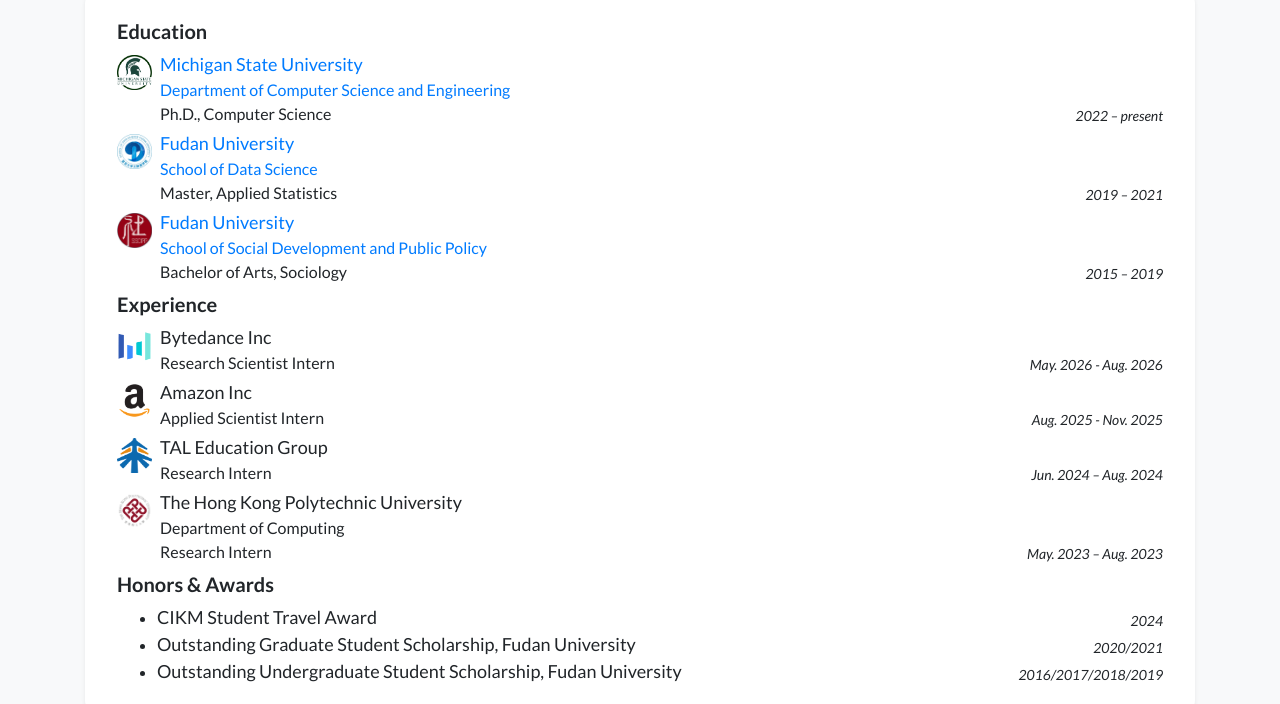
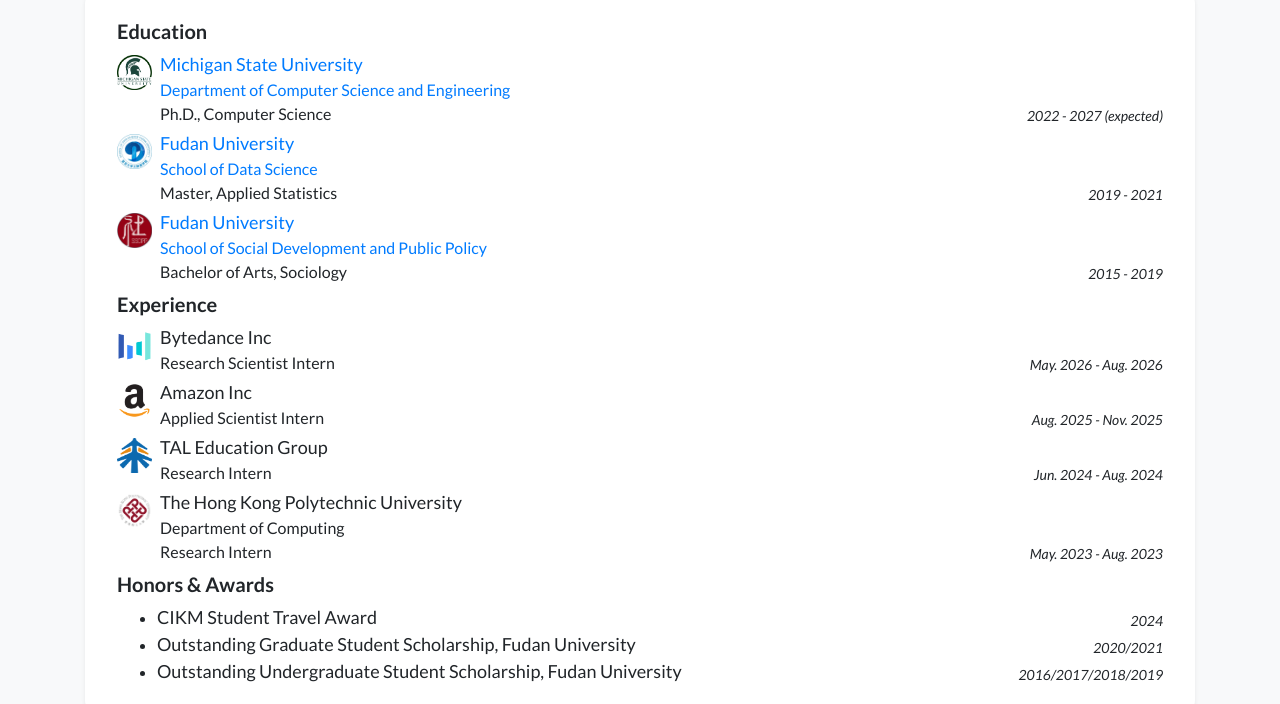
Before and after one commit to KorbinY/korbiny.github.io, a Jekyll site: the page built from index.html, in a window 1280 px wide. Shown: the part 500-1204 px from the top of the page. Built offline with Jekyll 4.4.1, drawn with Linux system fonts in a browser that asks for light colours; nearby versions of some CDN libraries; a style sheet for code colours, icons or effects is not loaded.

Commit message:
update profile 26 summer

```diff
--- a/_data/profile.yml
+++ b/_data/profile.yml
@@ -58,7 +58,7 @@ education:
   position: Ph.D., Computer Science
   dept: Department of Computer Science and Engineering
   dlink: https://engineering.msu.edu/about/departments/cse/about
-  date: 2022 – present
+  date: 2022 - 2027 (expected)
 
 - name: Fudan University
   nlink: https://en.wikipedia.org/wiki/Fudan_University
@@ -67,7 +67,7 @@ education:
   position: Master, Applied Statistics
   dept: School of Data Science
   dlink: https://www.fudan.edu.cn/en/2019/0514/c295a96701/page.htm
-  date: 2019 – 2021
+  date: 2019 - 2021
 
 - name: Fudan University
   nlink: https://en.wikipedia.org/wiki/Fudan_University
@@ -76,7 +76,7 @@ education:
   position: Bachelor of Arts, Sociology
   dept: School of Social Development and Public Policy
   dlink: https://www.fudan.edu.cn/en/2019/0514/c295a96700/page.htm
-  date: 2015 – 2019
+  date: 2015 - 2019
 
 
 experience:
@@ -96,14 +96,14 @@ experience:
   logo: /assets/images/badges/TAL.png
   logo_size: 35px
   position: Research Intern
-  date: Jun. 2024 – Aug. 2024
+  date: Jun. 2024 - Aug. 2024
 
 - name: The Hong Kong Polytechnic University
   logo: /assets/images/badges/hong-kong-polytechnic-university-logo.png
   logo_size: 35px
   position: Research Intern
   dept: Department of Computing
-  date: May. 2023 – Aug. 2023
+  date: May. 2023 - Aug. 2023
 
 
 awards:
```
